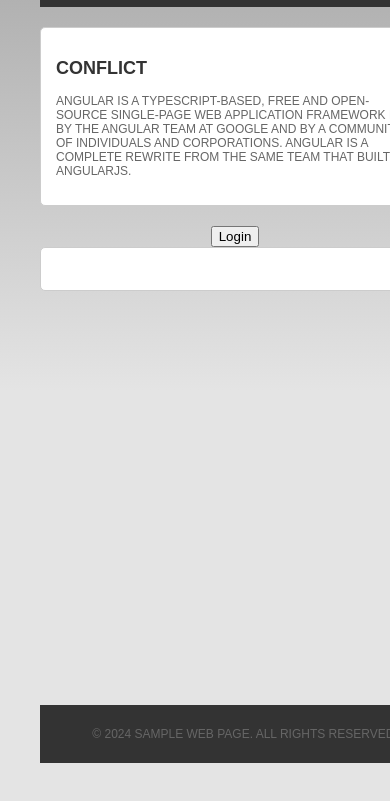
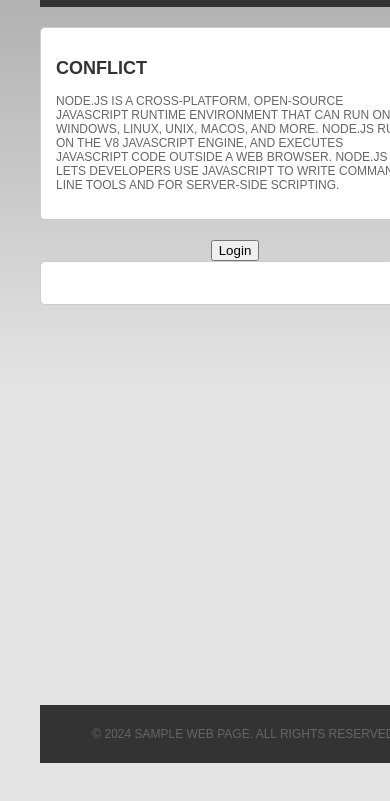
Before and after one commit to parimala1703/Internship-sample-app, a website: page www/index.html in a window 390 px wide. Shown: the part 81-882 px from the top of the page. Drawn offline with nearby package versions, Linux system fonts and the light colour scheme; some packages are replaced by stand-ins of ours; no server answers.

Commit message:
Updated content

```diff
--- a/www/index.html
+++ b/www/index.html
@@ -90,7 +90,7 @@
         <main>
             <article>
                 <h2>conflict</h2>
-                <p>Angular is a TypeScript-based, free and open-source single-page web application framework led by the Angular Team at Google and by a community of individuals and corporations. Angular is a complete rewrite from the same team that built AngularJS.</p>
+                <p>Node.js is a cross-platform, open-source JavaScript runtime environment that can run on Windows, Linux, Unix, macOS, and more. Node.js runs on the V8 JavaScript engine, and executes JavaScript code outside a web browser. Node.js lets developers use JavaScript to write command line tools and for server-side scripting.</p>
             </article>
             <center><button>Login</button> </center>
             <article>
```
